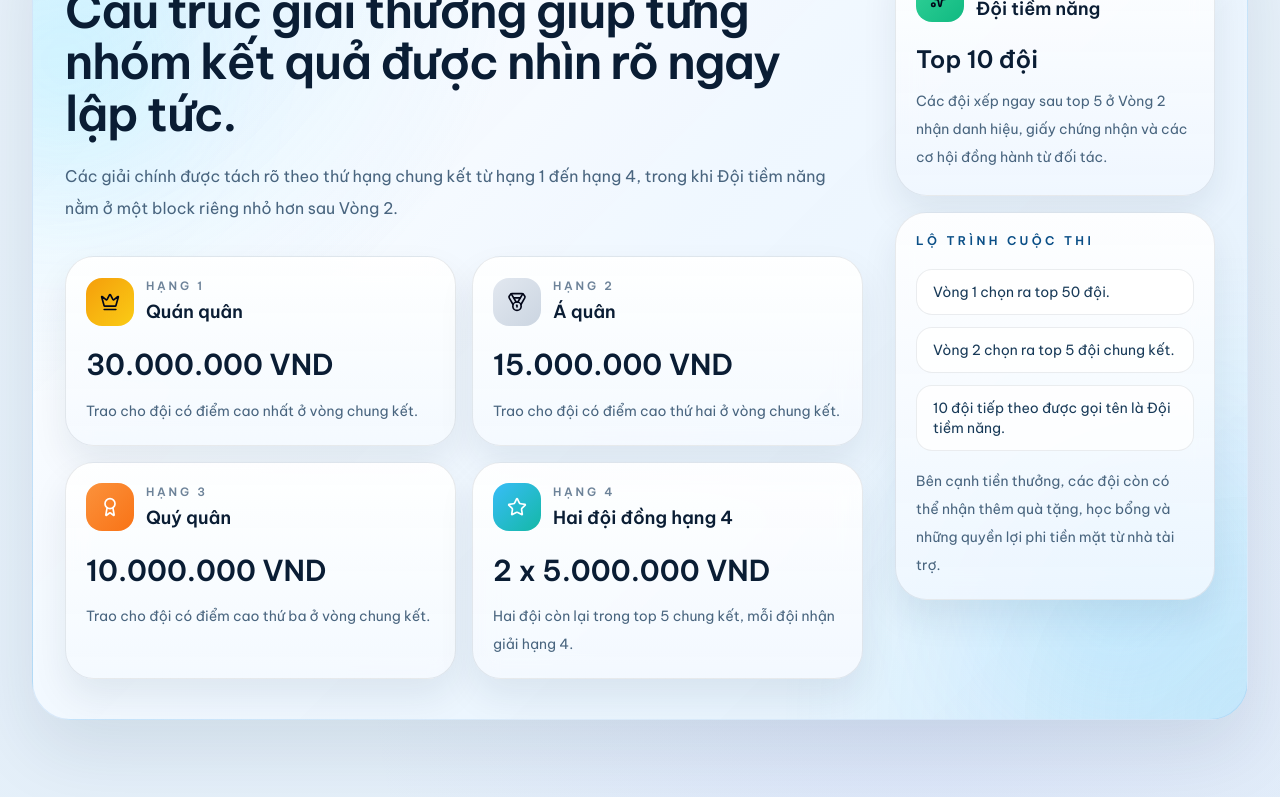
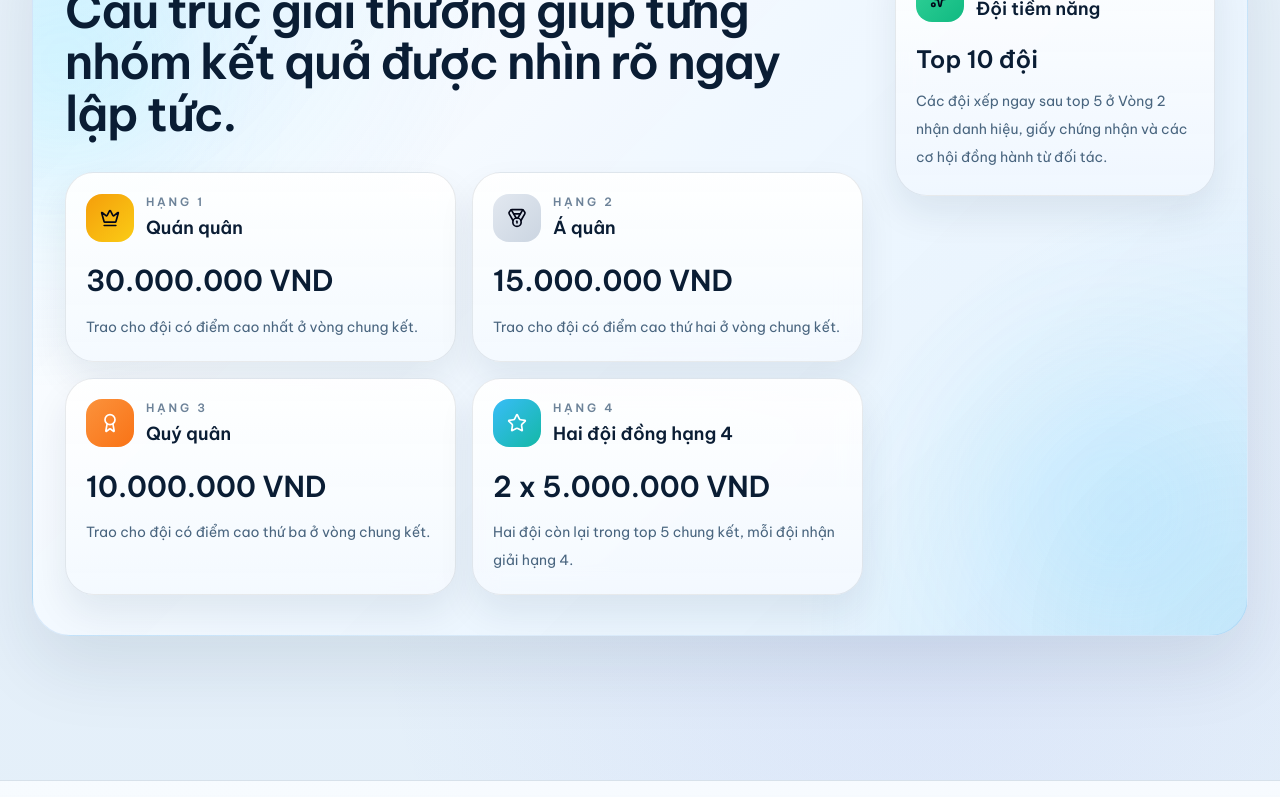
Before and after one commit to tamphan2911/attacker_2026, a Next.js app: page /competition in a window 1280 px wide. Shown: the part 2324-3121 px from the top of the page. Built offline with nearby package versions, Linux system fonts and the light colour scheme; no server answers; the database is empty.

Commit message:
Fix homepage hydration fallback

```diff
--- a/src/components/competition-page.tsx
+++ b/src/components/competition-page.tsx
@@ -73,7 +73,6 @@ export function CompetitionPage() {
       ? pageContent.competition.rewardCards
       : [];
   const rewardSection = pageContent.competition.rewards;
-  const competitionPath = pageContent.competition.competitionPath;
   const emergingReward = pageContent.competition.emergingReward;
   const pillars = pageContent.competition.pillars;
 
@@ -195,9 +194,6 @@ export function CompetitionPage() {
             <h2 className="theme-heading mt-5 max-w-3xl text-3xl font-semibold leading-[1.08] theme-text-strong md:text-[3rem]">
               {pickText(locale, rewardSection.title)}
             </h2>
-            <p className="theme-text-muted mt-5 max-w-3xl text-base leading-8">
-              {pickText(locale, rewardSection.description)}
-            </p>
 
             <div className="mt-8 grid gap-4 md:grid-cols-2">
               {rewardCards.map((item, index) => {
@@ -256,25 +252,6 @@ export function CompetitionPage() {
                 {pickText(locale, emergingReward.note)}
               </p>
             </div>
-
-            <div className="theme-home-reward-aside rounded-[2rem] border px-5 py-5 backdrop-blur-md">
-              <p className="theme-eyebrow text-xs font-semibold uppercase tracking-[0.28em]">
-                {pickText(locale, competitionPath.eyebrow)}
-              </p>
-              <div className="mt-5 space-y-3">
-                {competitionPath.items.map((item) => (
-                  <div
-                    key={item.en}
-                    className="theme-home-path-item theme-text-body rounded-2xl border px-4 py-3 text-sm"
-                  >
-                    {pickText(locale, item)}
-                  </div>
-                ))}
-              </div>
-              <p className="theme-text-muted mt-4 text-sm leading-7">
-                {pickText(locale, competitionPath.note)}
-              </p>
-            </div>
           </div>
         </div>
       </section>
--- a/src/data/site-content.ts
+++ b/src/data/site-content.ts
@@ -2761,7 +2761,18 @@ function isPlainObject(value: unknown): value is Record<string, unknown> {
 
 function mergeJsonShape<T>(defaults: T, input: unknown): T {
   if (Array.isArray(defaults)) {
-    return (Array.isArray(input) ? input : defaults) as T;
+    if (!Array.isArray(input)) {
+      return defaults as T;
+    }
+
+    if (defaults.length === 0) {
+      return input as T;
+    }
+
+    return input.map((item, index) => {
+      const fallbackIndex = Math.min(index, defaults.length - 1);
+      return mergeJsonShape(defaults[fallbackIndex], item);
+    }) as T;
   }
 
   if (isPlainObject(defaults)) {
```
